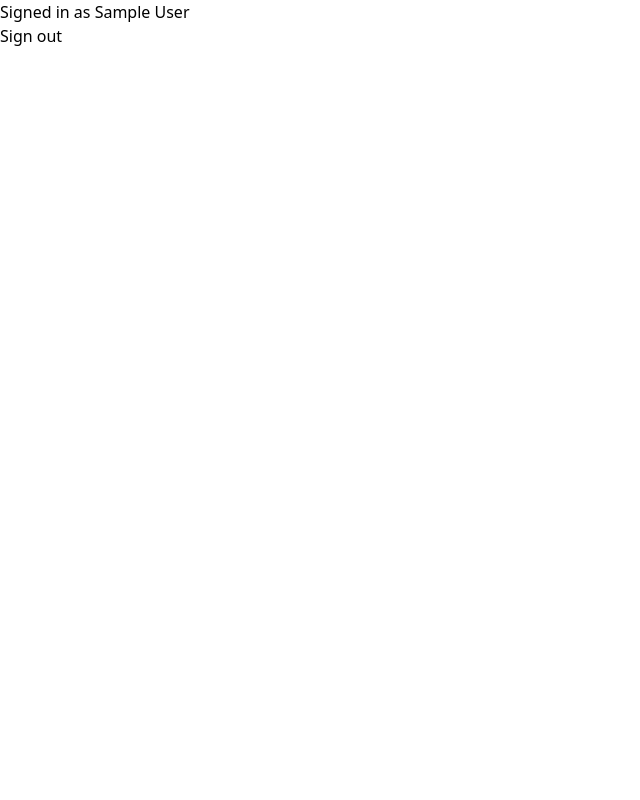
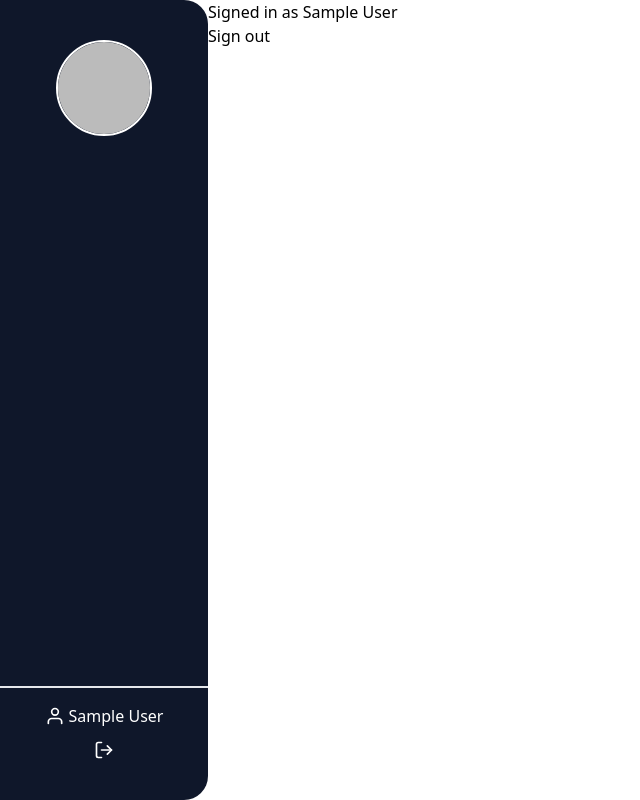
Before and after one commit to humbruno/planner, a Next.js app: page / in a window 1280 px wide. Shown: the whole page, without its empty margins (0-640 px from the left). Built offline with nearby package versions, Linux system fonts and the light colour scheme; no server answers; sample sign-in values are in the browser's storage.

Commit message:
feat: dashboard shared layout and sidebar

```diff
--- a/package.json
+++ b/package.json
@@ -16,6 +16,7 @@
     "next-auth": "^4.22.1",
     "react": "18.2.0",
     "react-dom": "18.2.0",
+    "react-icons": "^4.8.0",
     "zod": "^3.21.4"
   },
   "devDependencies": {
--- a/src/components/Sidebar/index.tsx
+++ b/src/components/Sidebar/index.tsx
@@ -1,5 +1,29 @@
+import { useSession } from "next-auth/react";
+import { FiLogOut, FiUser } from "react-icons/fi";
+import WithTooltip from "~/components/WithTooltip";
+
 const Sidebar = () => {
-  return <nav className="min-h-screen bg-slate-900">Sidebar</nav>;
+  const { data: session } = useSession();
+
+  return (
+    <nav className="flex min-h-screen w-52 flex-col items-center justify-between rounded-r-3xl bg-slate-900 px-5 py-10">
+      <img
+        className="w-24 rounded-full border-2 border-solid border-white"
+        src={session?.user.image as string}
+      />
+      <div className="border-solid- border-slate-150 flex w-52 flex-col items-center justify-center border-t-2">
+        <span className="flex items-center gap-1 pt-4">
+          <FiUser size={"20px"} color="#fff" />
+          <p className="text-white">{session?.user.name}</p>
+        </span>
+        <span className="cursor-pointer pt-3">
+          <WithTooltip tooltipText="Logout">
+            <FiLogOut size={"20px"} color="#fff" />
+          </WithTooltip>
+        </span>
+      </div>
+    </nav>
+  );
 };
 
 export default Sidebar;
--- /dev/null
+++ b/src/components/WithTooltip/index.tsx
@@ -0,0 +1,22 @@
+import React from "react";
+
+interface Props {
+  children: React.ReactNode;
+  tooltipText: string;
+}
+
+const WithTooltip = ({ children, tooltipText }: Props) => {
+  return (
+    <span className="group relative">
+      {children}
+      <span
+        className="absolute left-1/2 -my-3 mx-auto -translate-x-1/2 translate-y-full rounded-md bg-gray-800 px-1
+    text-sm text-gray-100 opacity-0 transition-opacity group-hover:opacity-100"
+      >
+        {tooltipText}
+      </span>
+    </span>
+  );
+};
+
+export default WithTooltip;
--- a/src/components/layouts/AppLayout.tsx
+++ b/src/components/layouts/AppLayout.tsx
@@ -3,10 +3,10 @@ import Sidebar from "~/components/Sidebar";
 
 const AppLayout = ({ children }: { children: React.ReactNode }) => {
   return (
-    <>
+    <div className="flex">
       <Sidebar />
       <main>{children}</main>
-    </>
+    </div>
   );
 };
 
--- a/src/pages/_app.tsx
+++ b/src/pages/_app.tsx
@@ -21,7 +21,7 @@ export default function MyApp({
 
   return (
     <SessionProvider session={session}>
-      <Component {...pageProps} />
+      {getLayout(<Component {...pageProps} />)}
     </SessionProvider>
   );
 }
--- a/src/pages/index.tsx
+++ b/src/pages/index.tsx
@@ -2,7 +2,6 @@ import type { GetServerSidePropsContext } from "next";
 import { useSession, signOut } from "next-auth/react";
 import { getServerAuthSession } from "~/lib/auth";
 import { type NextPageWithLayout } from "~/pages/_app";
-import { ReactElement } from "react";
 import AppLayout from "~/components/layouts/AppLayout";
 
 const Home: NextPageWithLayout = () => {
@@ -16,11 +15,11 @@ const Home: NextPageWithLayout = () => {
   );
 };
 
-export default Home;
-
-Home.getLayout = function getLayout(page: ReactElement) {
+Home.getLayout = function getLayout(page) {
   return <AppLayout>{page}</AppLayout>;
 };
+
+export default Home;
 
 export const getServerSideProps = async (ctx: GetServerSidePropsContext) => {
   const session = await getServerAuthSession(ctx);
```
Also changed, not shown: 1 other file (tests, documents, lock files or other folders).
